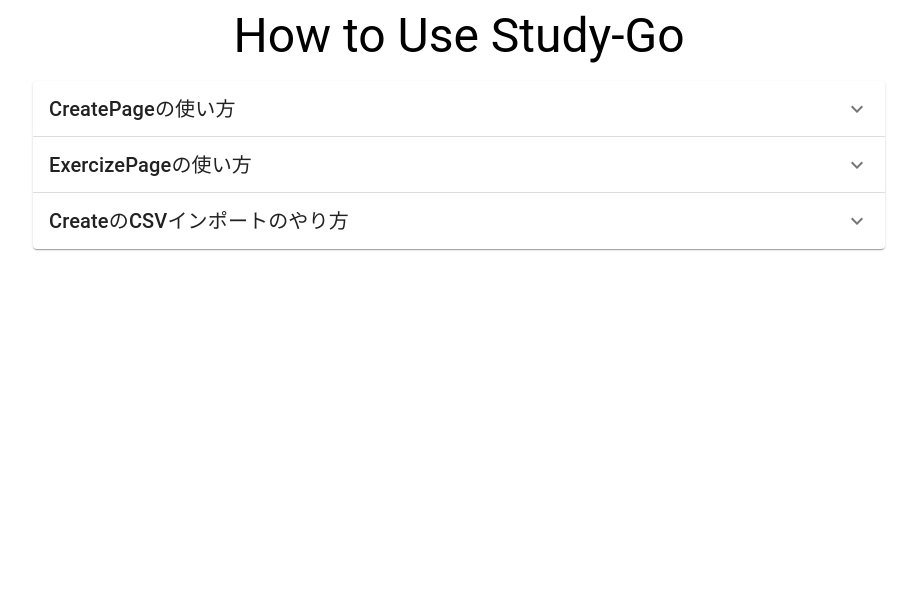
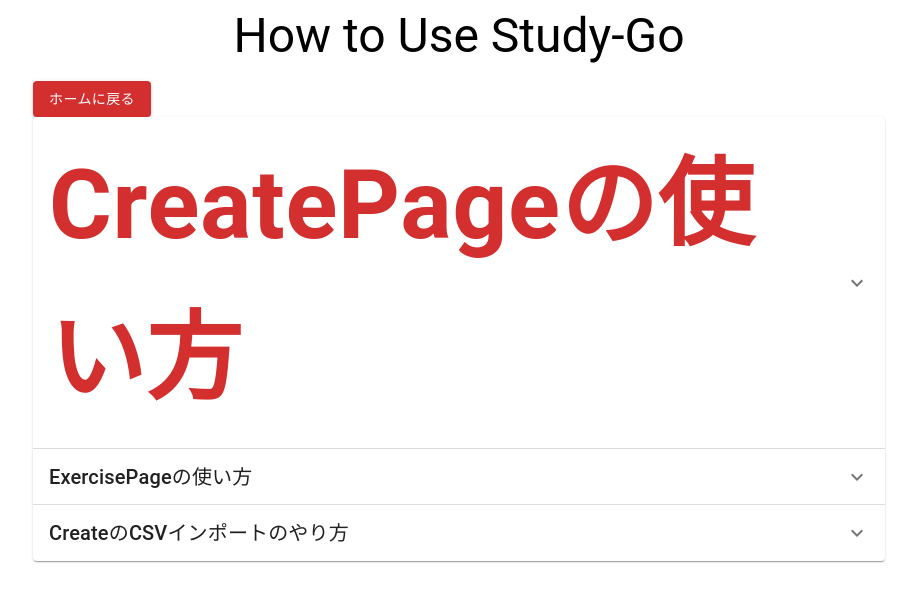
Before and after one commit to Raito5963/study, a Next.js app: page /howtouse in a window 1280 px wide. Shown: the top 602 px of the page, without its empty margins (181-1098 px from the left). Built offline with nearby package versions, Linux system fonts and the light colour scheme; what @mui/material-nextjs would draw is missing.

Commit message:
使い方ページにホームに戻るボタンを追加し、Typographyのスタイルを改善; ExercizePageの表記を修正

```diff
--- a/app/exercize/page.tsx
+++ b/app/exercize/page.tsx
@@ -23,7 +23,7 @@
 
     return (
         <Box sx={{ padding: '16px' }}>
-            <Typography variant="h4" gutterBottom>
+            <Typography variant="h4" gutterBottom sx={{ marginBottom: 2 , color: "primary.main", fontWeight: "bold", fontSize: { xs: "2rem", sm: "4rem", md: "6rem" }}}>
                 問題集一覧
             </Typography>
 
--- a/app/howtouse/page.tsx
+++ b/app/howtouse/page.tsx
@@ -1,4 +1,4 @@
-import { Container, Typography, Accordion, AccordionSummary, AccordionDetails,  } from '@mui/material';
+import { Button, Container, Typography, Accordion, AccordionSummary, AccordionDetails, } from '@mui/material';
 import ExpandMoreIcon from '@mui/icons-material/ExpandMore';
 
 export default function HowToUsePage() {
@@ -7,7 +7,9 @@
             <Typography variant="h3" gutterBottom align="center">
                 How to Use Study-Go
             </Typography>
-
+            <Button variant="contained" color="error" onClick={() => window.location.href = '/'}>
+                ホームに戻る
+            </Button>
             {/* CreatePage Usage */}
             <Accordion>
                 <AccordionSummary
@@ -15,7 +17,13 @@
                     aria-controls="create-page-content"
                     id="create-page-header"
                 >
-                    <Typography variant="h6">CreatePageの使い方</Typography>
+                    <Typography
+                        sx={{
+                            color: "error.main",
+                            fontWeight: "bold",
+                            fontSize: { xs: "2rem", sm: "4rem", md: "6rem" },
+                        }}
+                        variant="h6">CreatePageの使い方</Typography>
                 </AccordionSummary>
                 <AccordionDetails>
                     <Typography>
@@ -40,7 +48,7 @@
                     aria-controls="exercize-page-content"
                     id="exercize-page-header"
                 >
-                    <Typography variant="h6">ExercizePageの使い方</Typography>
+                    <Typography variant="h6">ExercisePageの使い方</Typography>
                 </AccordionSummary>
                 <AccordionDetails>
                     <Typography>
--- a/app/page.tsx
+++ b/app/page.tsx
@@ -73,7 +73,7 @@
       <Box sx={{ display: "flex", flexDirection: { xs: "column", sm: "row" }, gap: 2, justifyContent: "center", my: 4 }}>
         <Link href="/exercize" sx={{ textDecoration: "none", width: { xs: "100%", sm: "auto" } }}>
           <Button variant="contained" color="primary" sx={{ width: "100%", height: 60 }}>
-            Exercize
+            Exercise
           </Button>
         </Link>
         <Link href="/howtouse" sx={{ textDecoration: "none", width: { xs: "100%", sm: "auto" } }}>
```
